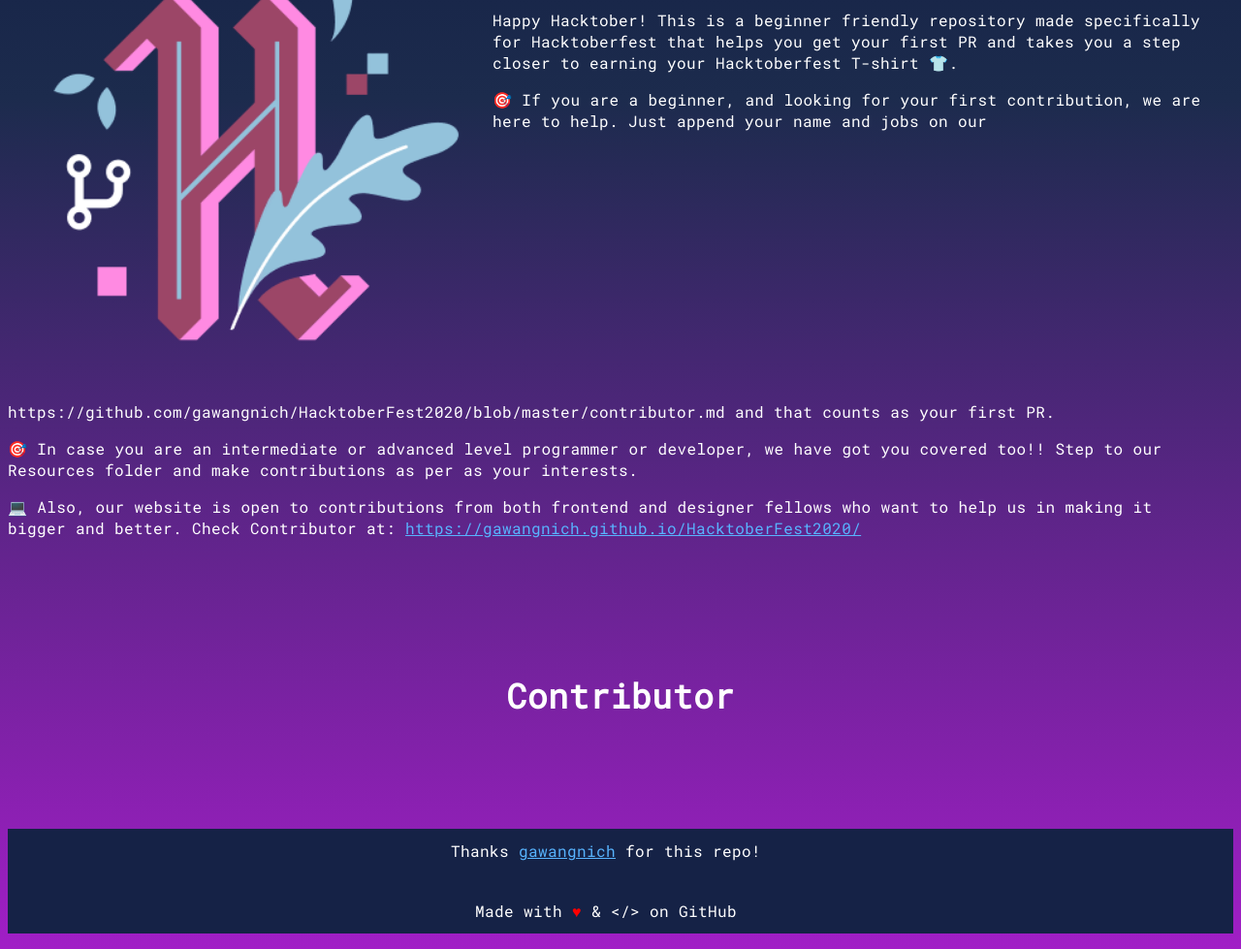
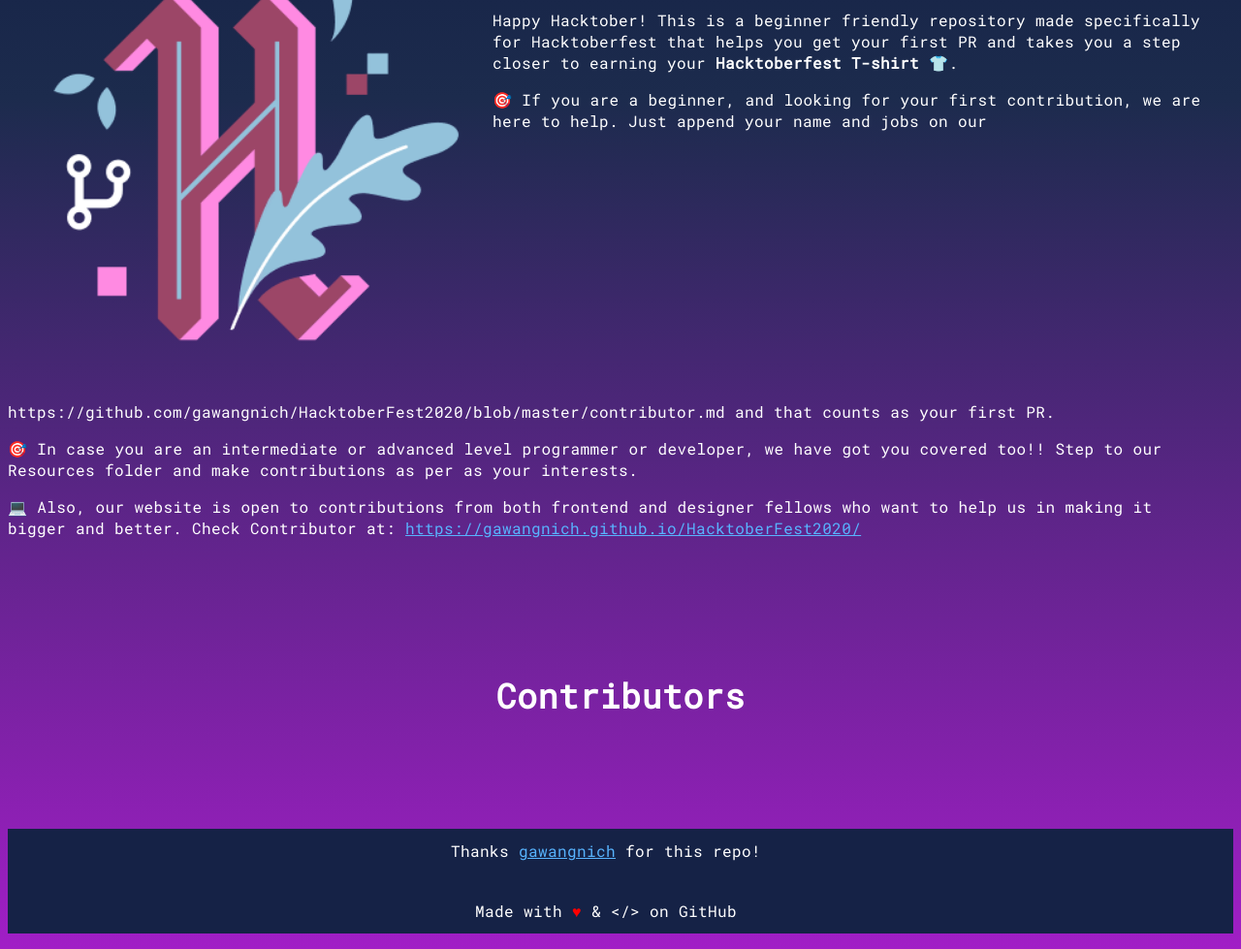
Before and after one commit to gawangnich/HacktoberFest2020, a plain HTML site: page index.html in a window 1280 px wide. Shown: the part 119-1098 px from the top of the page at 97% size. Drawn offline with Linux system fonts and the light colour scheme; no server answers.

Commit message:
Update index.html

```diff
--- a/index.html
+++ b/index.html
@@ -118,7 +118,7 @@
     <h1 style="font-size: 55px">Hacktoberfest2020 🎃</h1>
     <div>
       <p>
-          Happy Hacktober! This is a beginner friendly repository made specifically for Hacktoberfest that helps you get your first PR and takes you a step closer to earning your Hacktoberfest T-shirt 👕.
+          Happy Hacktober! This is a beginner friendly repository made specifically for Hacktoberfest that helps you get your first PR and takes you a step closer to earning your <b>Hacktoberfest T-shirt 👕</b>.
       </p>
       <p>
           🎯 If you are a beginner, and looking for your first contribution, we are here to help. Just append your name and jobs on our
@@ -134,7 +134,7 @@
           Check Contributor at: <a class="link" href="https://gawangnich.github.io/HacktoberFest2020/">https://gawangnich.github.io/HacktoberFest2020/</a>
       </p>
     </div>
-    <h3 style="text-align: center;color: white; margin-top: 150px; font-size: 35px">Contributor</h3>
+    <h3 style="text-align: center;color: white; margin-top: 150px; font-size: 35px">Contributors</h3>
 
     <div style="margin-top: 55px;" class="container">
       <div class="row">
```
